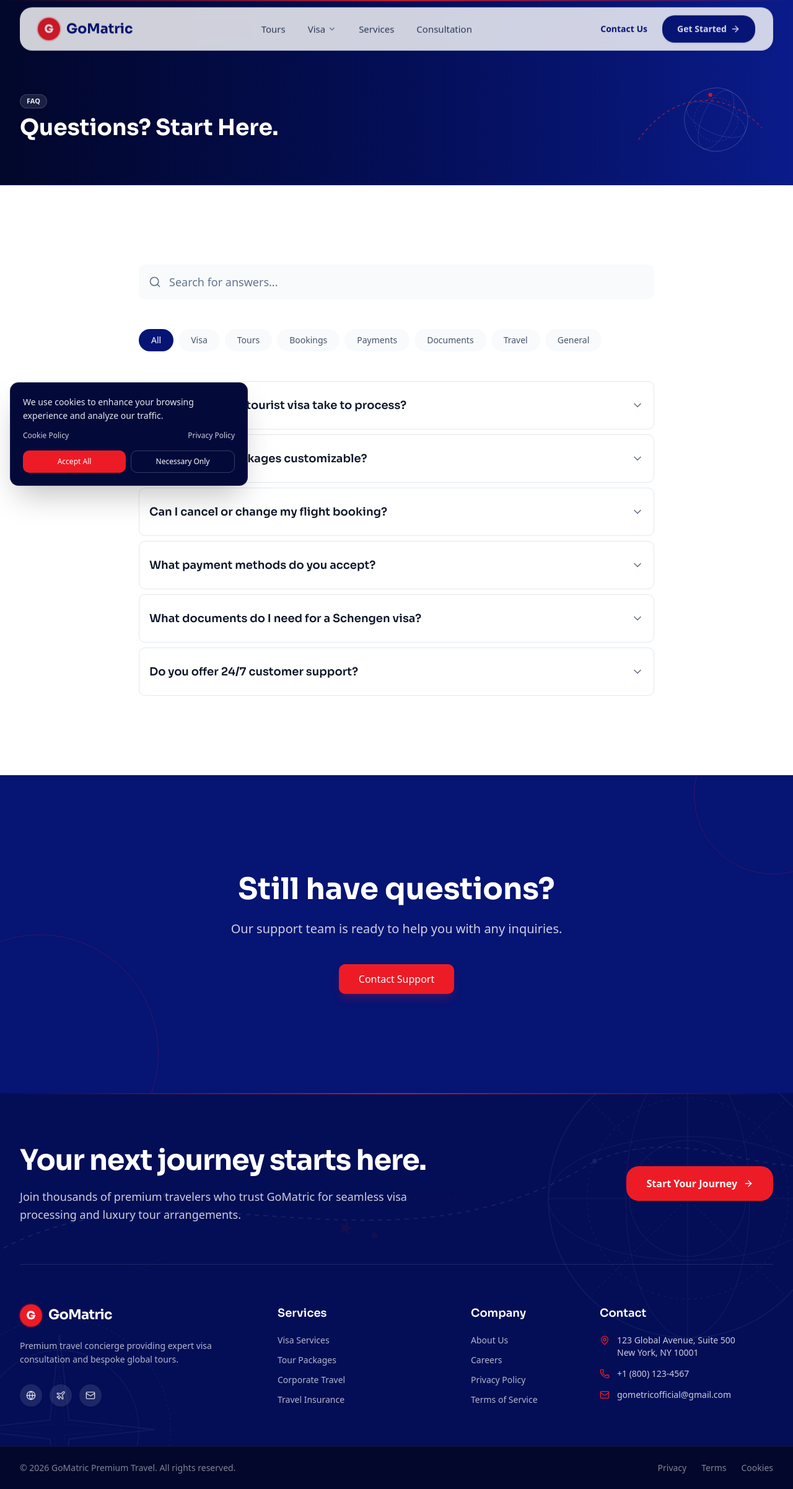
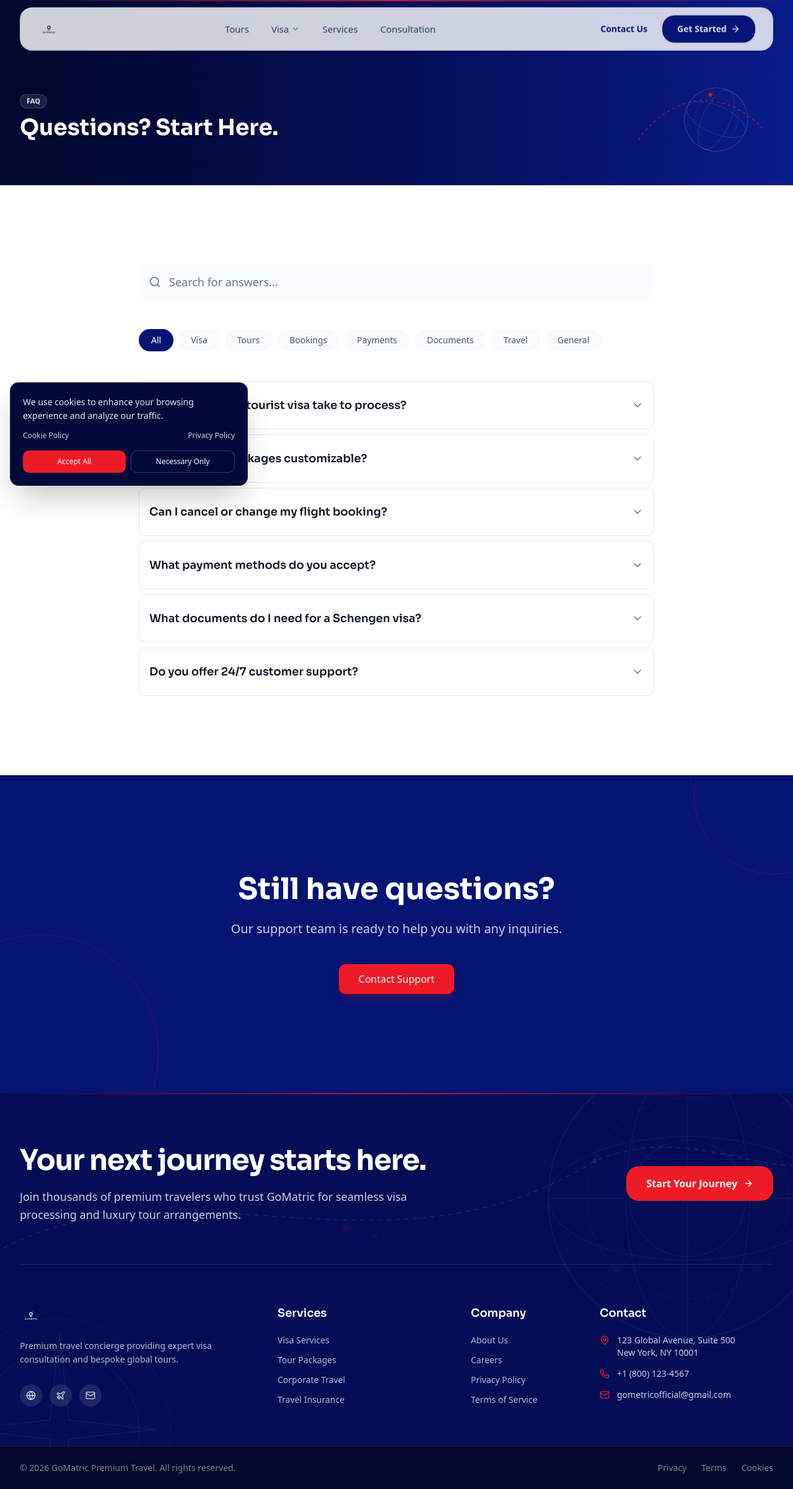
Before and after one commit to codex-mine/gomatric, a Next.js app in the folder frontend/: page /faq in a window 1280 px wide. Shown: the whole page at 62% size. Built offline with nearby package versions, Linux system fonts and the light colour scheme.

Commit message:
feat: use brand logo.png, fav.png for favicon, and passport.png in visa section

```diff
--- a/frontend/src/app/layout.tsx
+++ b/frontend/src/app/layout.tsx
@@ -21,6 +21,14 @@ export const metadata: Metadata = {
     "travel solutions",
   ],
   authors: [{ name: "GoMatric" }],
+  icons: {
+    icon: [
+      { url: "/fav.png", type: "image/png" },
+      { url: "/favicon.png", type: "image/png" },
+    ],
+    shortcut: "/fav.png",
+    apple: "/fav.png",
+  },
   openGraph: {
     type: "website",
     locale: "en_US",
--- a/frontend/src/components/navigation/logo.tsx
+++ b/frontend/src/components/navigation/logo.tsx
@@ -1,3 +1,4 @@
+import Image from "next/image";
 import Link from "next/link";
 import { cn } from "@/lib/utils";
 
@@ -16,22 +17,19 @@ export function Logo({ className, variant = "navy", onClick }: LogoProps) {
       onClick={onClick}
       className={cn("flex items-center gap-2.5 group select-none", className)}
     >
-      {/* Red Circular Logo Icon with G */}
-      <div className="w-8 h-8 md:w-9 md:h-9 rounded-full bg-[#ED1B26] flex items-center justify-center text-white shadow-sm ring-2 ring-[#ED1B26]/20 transition-transform duration-300 group-hover:scale-105 shrink-0">
-        <span className="font-sora font-extrabold text-base md:text-lg leading-none translate-y-[-0.5px]">
-          G
-        </span>
+      <div className="relative h-8 md:h-9 w-auto flex items-center shrink-0">
+        <Image
+          src="/logo.png"
+          alt="GoMatric Logo"
+          width={150}
+          height={38}
+          priority
+          className={cn(
+            "h-8 md:h-9 w-auto object-contain transition-transform duration-300 group-hover:scale-105",
+            isWhite && "brightness-0 invert"
+          )}
+        />
       </div>
-
-      {/* Brand Text */}
-      <span
-        className={cn(
-          "font-sora font-bold text-xl md:text-[22px] tracking-tight transition-colors",
-          isWhite ? "text-white" : "text-[#061474]"
-        )}
-      >
-        GoMatric
-      </span>
     </Link>
   );
 }
--- a/frontend/src/components/navigation/mobile-nav.tsx
+++ b/frontend/src/components/navigation/mobile-nav.tsx
@@ -15,6 +15,7 @@ import {
   Share2,
 } from "lucide-react";
 import { cn } from "@/lib/utils";
+import { Logo } from "./logo";
 
 interface MobileNavProps {
   isOpen: boolean;
@@ -174,11 +175,7 @@ export function MobileNav({ isOpen, onClose }: MobileNavProps) {
       >
         {/* Top Header Bar */}
         <div className="sticky top-0 z-20 bg-white px-6 pt-6 pb-4 flex items-center justify-between border-b border-slate-100">
-          <Link href="/" onClick={onClose} className="flex items-center">
-            <span className="font-sora font-bold text-2xl text-[#061474] tracking-tight">
-              GoMatric
-            </span>
-          </Link>
+          <Logo onClick={onClose} />
 
           <div className="flex items-center gap-3">
             <button
--- a/frontend/src/components/navigation/navbar.tsx
+++ b/frontend/src/components/navigation/navbar.tsx
@@ -1,6 +1,7 @@
 "use client";
 
 import { useState, useEffect, useRef, useCallback } from "react";
+import Image from "next/image";
 import Link from "next/link";
 import { usePathname } from "next/navigation";
 import gsap from "gsap";
@@ -120,22 +121,30 @@ export function Navbar() {
               href="/"
               className="flex items-center gap-2.5 group select-none"
             >
-              {/* Red Circular Logo Icon with G */}
-              <div className="w-8 h-8 md:w-9 md:h-9 rounded-full bg-[#ED1B26] flex items-center justify-center text-white shadow-sm ring-2 ring-[#ED1B26]/20 transition-transform duration-500 group-hover:scale-105 shrink-0">
-                <span className="font-sora font-extrabold text-base md:text-lg leading-none translate-y-[-0.5px]">
-                  G
-                </span>
-              </div>
-
-              {/* Brand Text */}
-              <span
-                className={cn(
-                  "font-sora font-bold text-xl md:text-[22px] text-[#061474] transition-all duration-500 whitespace-nowrap",
-                  isMinimized ? "opacity-0 w-0 max-w-0 overflow-hidden" : "opacity-100 w-auto"
-                )}
-              >
-                GoMatric
-              </span>
+              {/* Minimized Favicon Icon */}
+              {isMinimized ? (
+                <div className="relative w-8 h-8 rounded-full overflow-hidden shrink-0 shadow-sm ring-1 ring-[#ED1B26]/20 group-hover:scale-105 transition-transform duration-300">
+                  <Image
+                    src="/fav.png"
+                    alt="GoMatric"
+                    fill
+                    sizes="32px"
+                    className="object-contain"
+                  />
+                </div>
+              ) : (
+                /* Full Brand Logo */
+                <div className="relative h-8 md:h-9 w-auto flex items-center shrink-0">
+                  <Image
+                    src="/logo.png"
+                    alt="GoMatric Logo"
+                    width={145}
+                    height={36}
+                    priority
+                    className="h-8 md:h-9 w-auto object-contain transition-transform duration-300 group-hover:scale-105"
+                  />
+                </div>
+              )}
             </Link>
           </div>
 
--- a/frontend/src/components/sections/home/visa-section.tsx
+++ b/frontend/src/components/sections/home/visa-section.tsx
@@ -88,7 +88,7 @@ export function VisaSection() {
           {/* ======================================================== */}
           <div className="lg:col-span-6 gsap-visa-image relative min-h-[380px] sm:min-h-[440px] lg:min-h-[540px] w-full overflow-hidden bg-slate-900 group">
             <Image
-              src="https://images.unsplash.com/photo-1544717305-2782549b5136?q=80&w=1200&auto=format&fit=crop"
+              src="/passport.png"
               alt="Real Passports with Approved Visa Page"
               fill
               sizes="(max-width: 1024px) 100vw, 50vw"
```
Also changed, not shown: frontend/public/fav.png (added).
